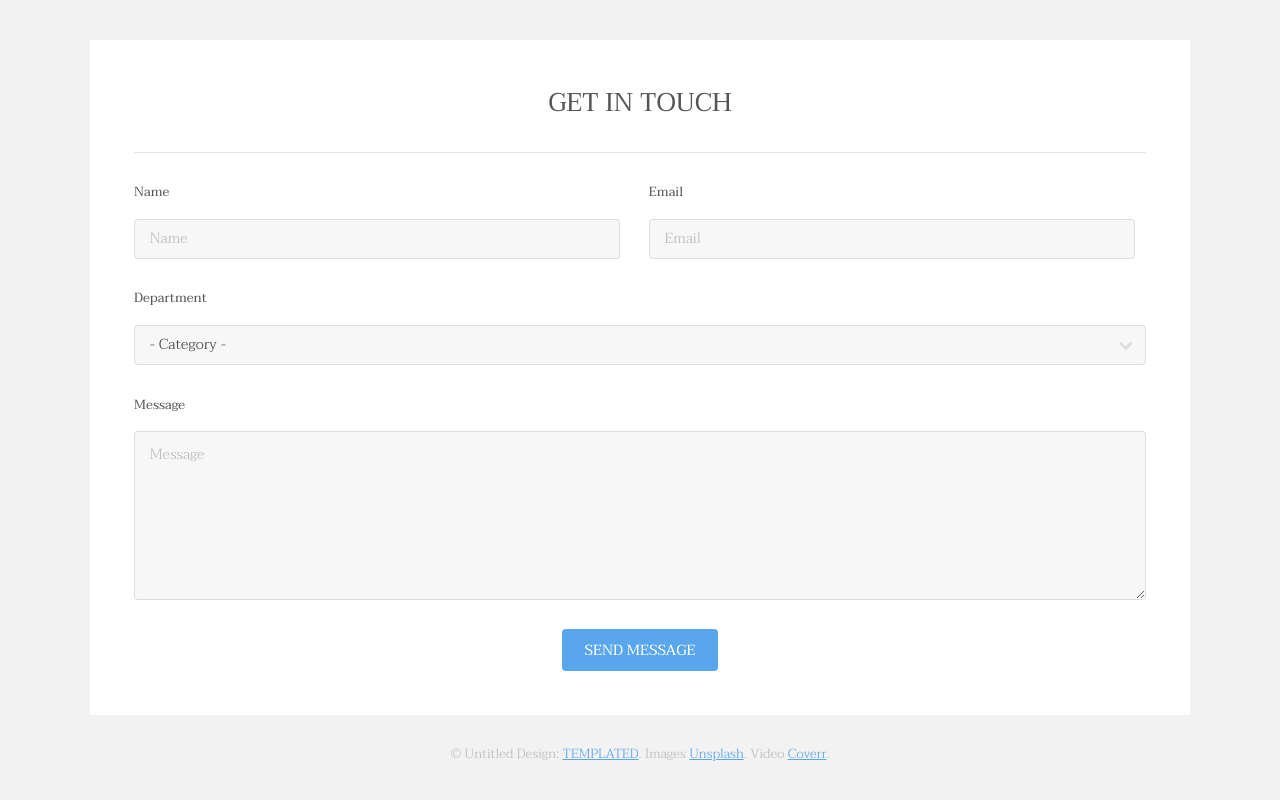
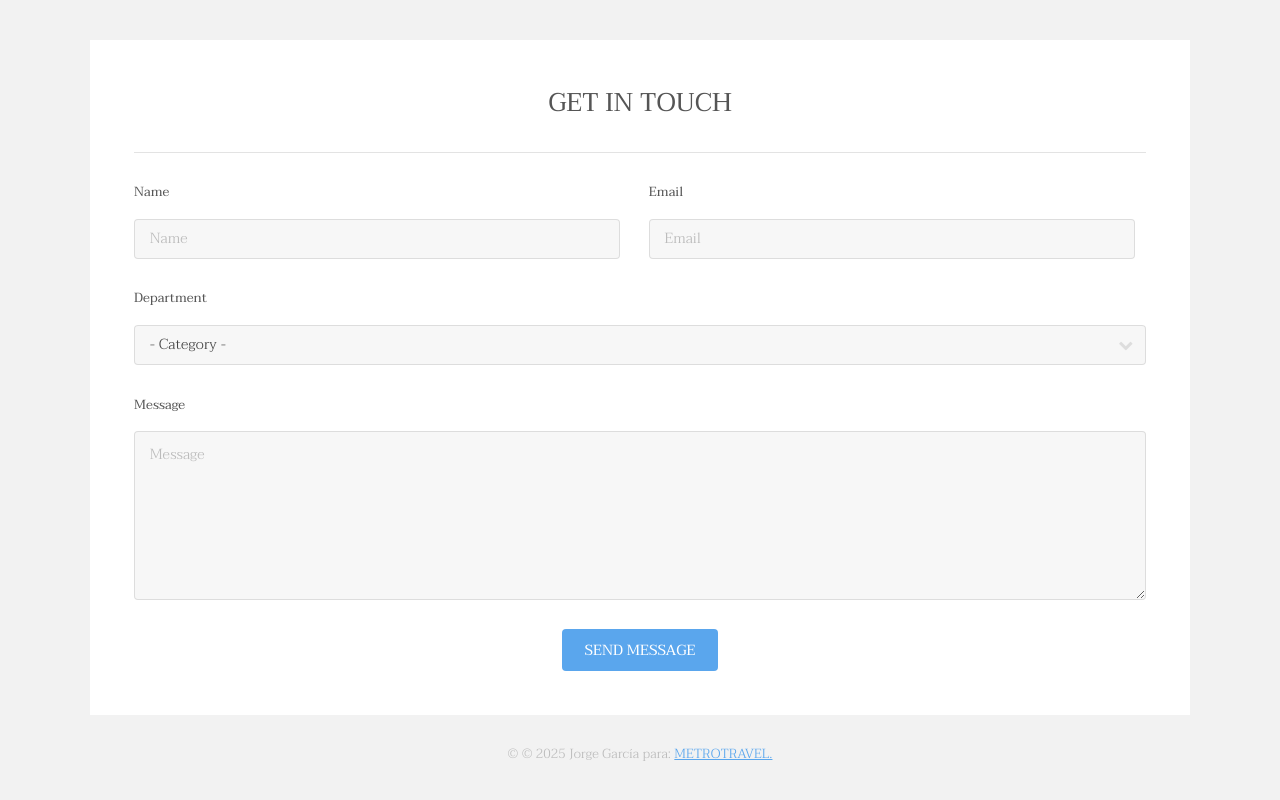
Before and after one commit to jorgegarciaceedcv/REP_04_METROPOLITA, a plain HTML site: page index.html in a window 1280 px wide. Shown: the part 3231-4031 px from the top of the page. Drawn offline with Linux system fonts and the light colour scheme.

Commit message:
Cambios en el pie de página por Jorge

```diff
--- a/index.html
+++ b/index.html
@@ -194,7 +194,7 @@
 						</div>
 					</section>
 					<div class="copyright">
-						&copy; Untitled Design: <a href="https://templated.co/">TEMPLATED</a>. Images <a href="https://unsplash.com/">Unsplash</a>. Video <a href="http://coverr.co/">Coverr</a>.
+						&copy; © 2025 Jorge García para: <a href="https://metro.travel/">METROTRAVEL.
 					</div>
 				</div>
 			</footer>
```
